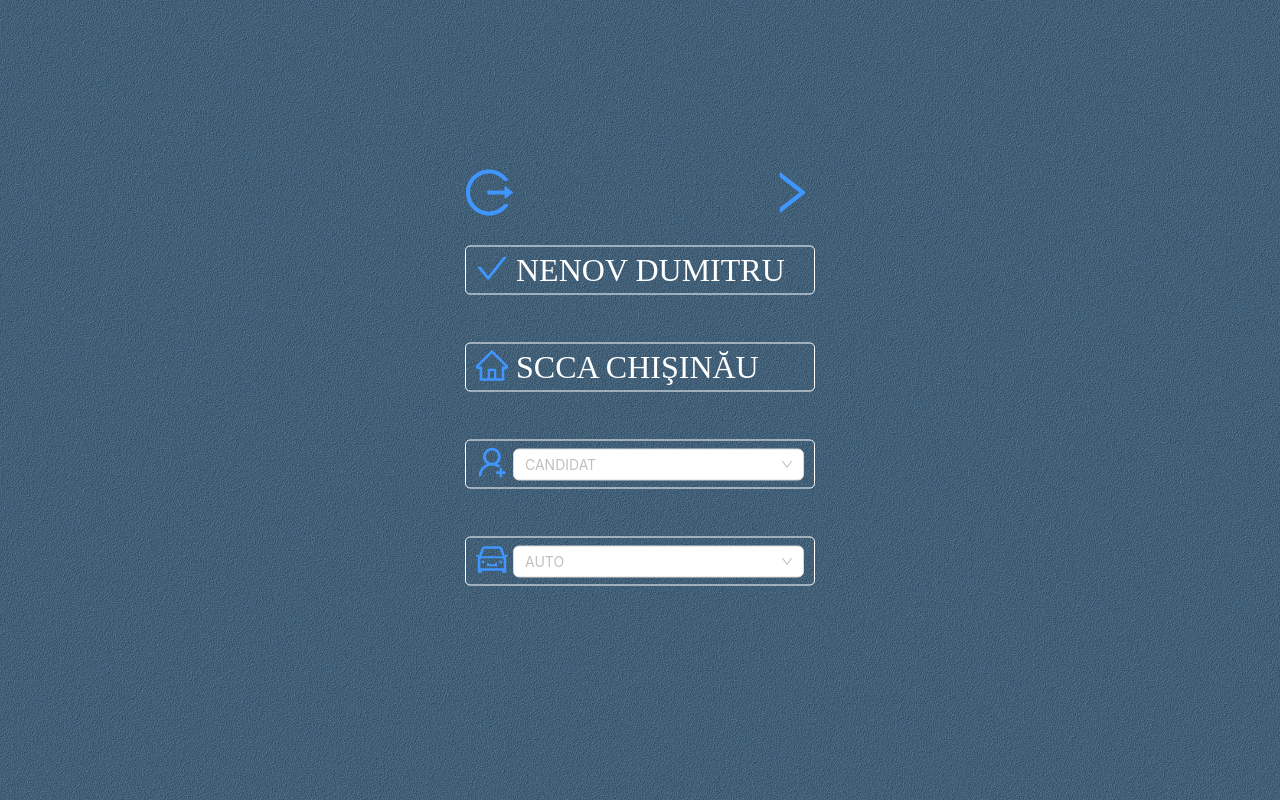
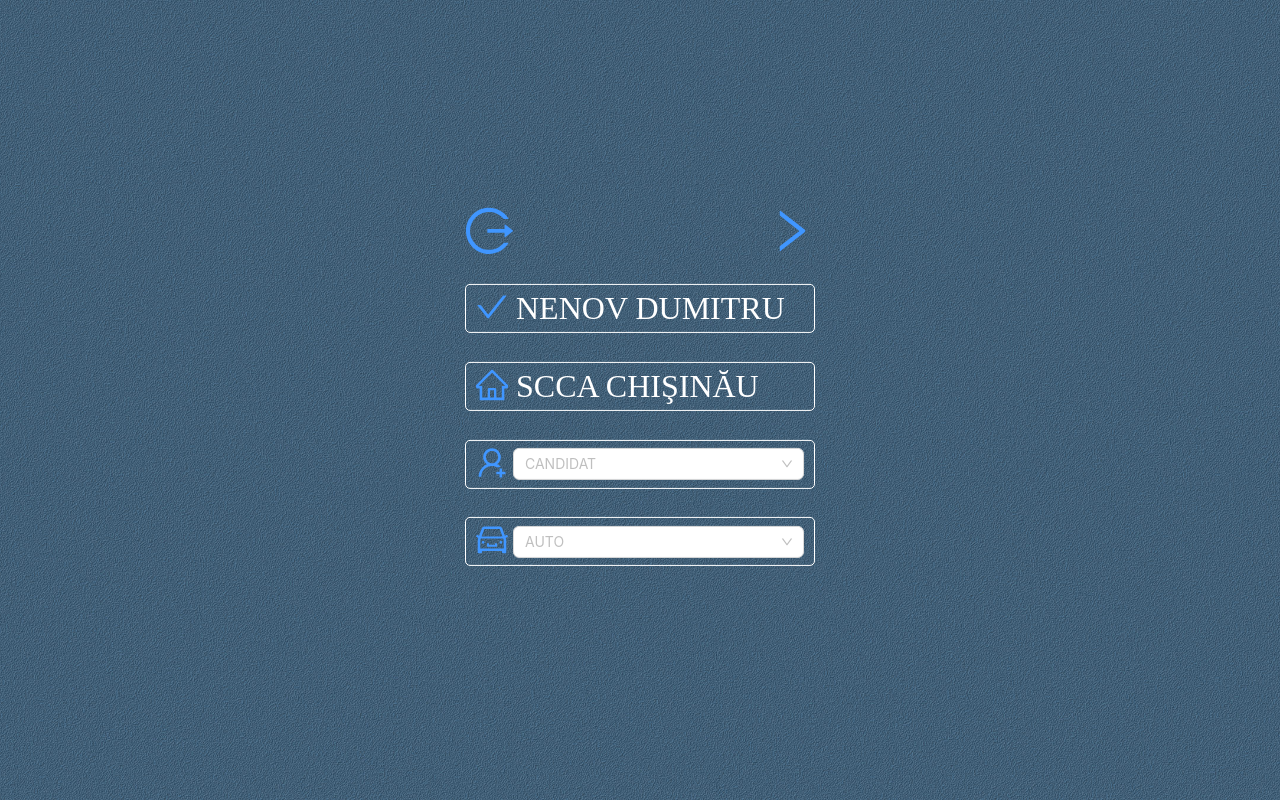
Before and after one commit to Al666ex/driving-test, a React (Vite) app: page / in a window 1280 px wide. Both pictures are taken after a click on the button "Autentificare". Built offline with nearby package versions, Linux system fonts and the light colour scheme.

Commit message:
category and type

```diff
--- a/src/App.css
+++ b/src/App.css
@@ -56,7 +56,7 @@
   border: 1px var(--color-white) solid;
   border-radius: 5px;
   padding: 5px 10px;
-  margin-bottom: 3rem;
+  margin-bottom: 1.8rem;
 }
 
 .headerMain{
@@ -268,6 +268,15 @@
 .puncteleAcumulate{
   font-size: 2rem;
   color: var(--color-white);
+}
+
+.left-aligned {
+  display: flex;
+  align-items: center;
+}
+
+.left-aligned span {
+  margin-left: 8px; /* Добавьте отступ для текста справа от иконки */
 }
 
 :where(.css-zg0ahe).ant-modal-confirm .ant-modal-confirm-btns {
--- a/src/components/Candidat.jsx
+++ b/src/components/Candidat.jsx
@@ -3,7 +3,7 @@
 import SelectCandidat from './UI/SelectCandidat';
 import SelectAuto from './UI/SelectAuto';
 import { Flex, Modal, Alert } from 'antd';
-import {LogoutOutlined,HomeOutlined,CheckOutlined,RightOutlined } from '@ant-design/icons'
+import {LogoutOutlined,HomeOutlined,CheckOutlined,RightOutlined,PropertySafetyOutlined } from '@ant-design/icons'
 import { setIsAuth, setUser } from '../app/authSlice';
 import {  setList, setPunctele, setIsRunning, setStopExamen, setCarnumber, setCandidat, setFieldsDisabled, setStatistics,setHeaderHeight, setPage } from '../app/dlSlice';
 
@@ -106,6 +106,16 @@
           <div className='examiner'>
             <SelectCandidat width={'100%'} defaultValue={candidat ? candidat : null} />
           </div>
+          {candidatFields && (
+
+              <Flex className='examiner' >
+                <PropertySafetyOutlined className='text_static_header' />
+                <Flex justify='space-between' gap={'1rem'} style={{paddingLeft : '5px'}} >
+                  <span> {candidatFields && candidatFields.category}</span> <span> {candidatFields && candidatFields.typeCV}</span>
+                </Flex>
+              </Flex>
+
+          )}
           <div className='examiner'>
             <SelectAuto width={'100%'} defaultValue={carnumber ? carnumber : null} />
           </div>
```
